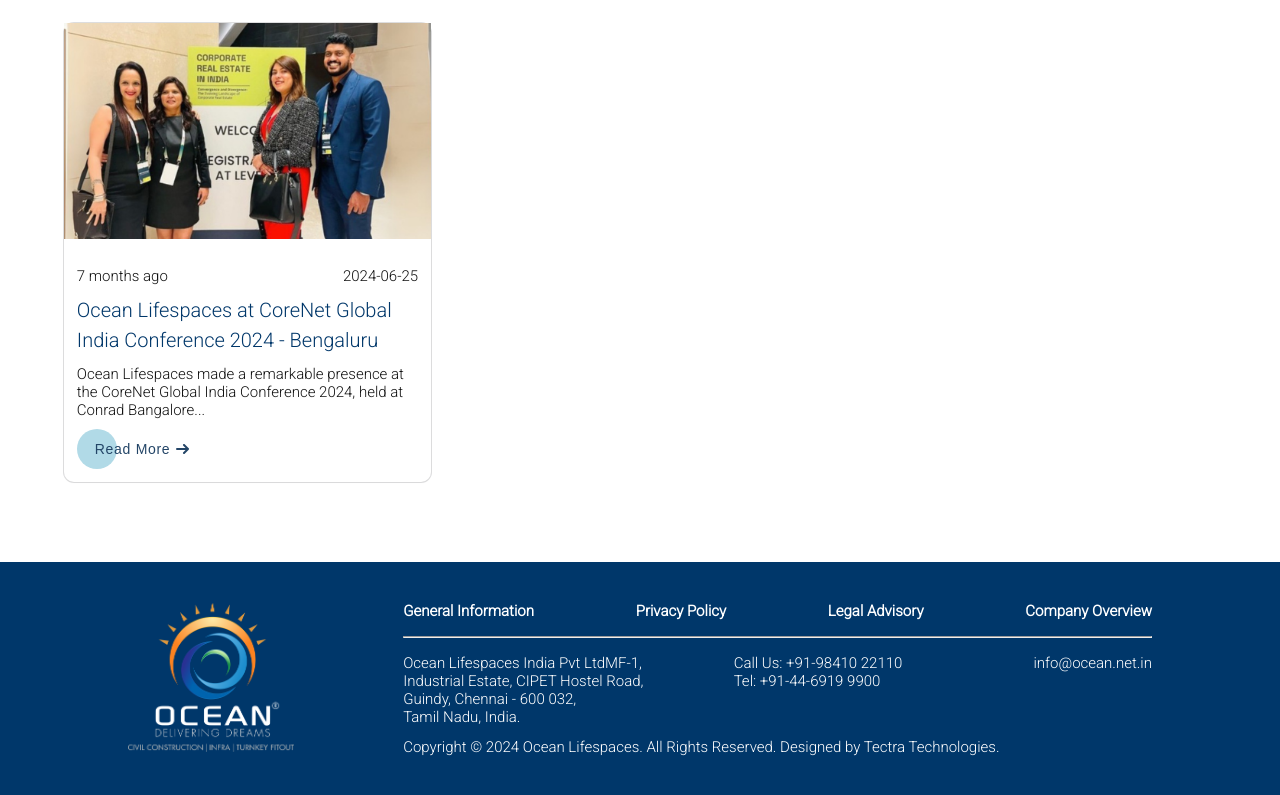
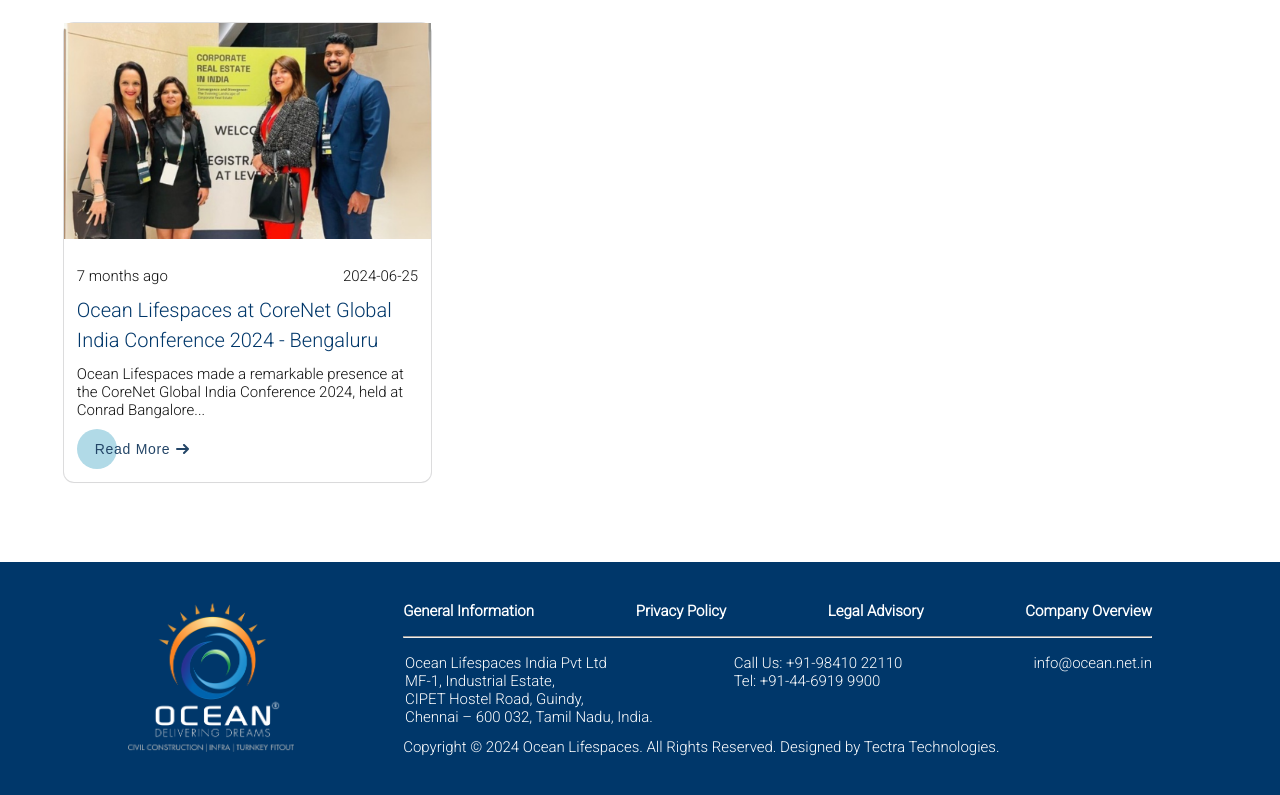
Before and after one commit to employeebhavya/ocean, a Next.js app: page /news in a window 1280 px wide. Shown: the part 1873-2668 px from the top of the page. Built offline with nearby package versions, Linux system fonts and the light colour scheme.

Commit message:
updated address and fixed the menu close button size

```diff
--- a/src/app/services/fit-out-services/page.jsx
+++ b/src/app/services/fit-out-services/page.jsx
@@ -19,7 +19,7 @@
       location: "Chennai, India",
     },
     {
-      imgSrc: "/serviceinner/ajuba.png",
+      imgSrc: "/serviceinner/Ajuba.png",
       title: "Ajuba",
       location: "Chennai, India",
     },
--- a/src/components/Footer.js
+++ b/src/components/Footer.js
@@ -23,9 +23,10 @@
               <div className={Styles.columnFooterColumnLink}>
                 <div>
                   <p>
-                    Ocean Lifespaces India Pvt LtdMF-1, Industrial Estate, CIPET
-                    Hostel Road, Guindy, Chennai - 600 032,<br></br> Tamil Nadu,
-                    India.
+                    Ocean Lifespaces India Pvt Ltd<br></br>
+                    MF-1, Industrial Estate,<br></br>
+                    CIPET Hostel Road, Guindy,<br></br>
+                    Chennai – 600 032, Tamil Nadu, India.
                   </p>
                 </div>
                 <div>
--- a/src/components/Menu.module.css
+++ b/src/components/Menu.module.css
@@ -122,7 +122,7 @@
   border: none;
   cursor: pointer;
   color: white;
-  font-size: clamp(16px, 1.5vw, 1.5vw);
+  font-size: clamp(14px, 1.2vw, 1.2vw);
   text-transform: uppercase;
   transition: all 0.3s ease;
   height: fit-content;
--- a/src/components/NewsAndEvents.module.css
+++ b/src/components/NewsAndEvents.module.css
@@ -93,6 +93,7 @@
   }
   .sectionNews {
     height: 100% !important;
+    padding-bottom: 20px;
   }
 }
 /* From Uiverse.io by alexmaracinaru */
```
